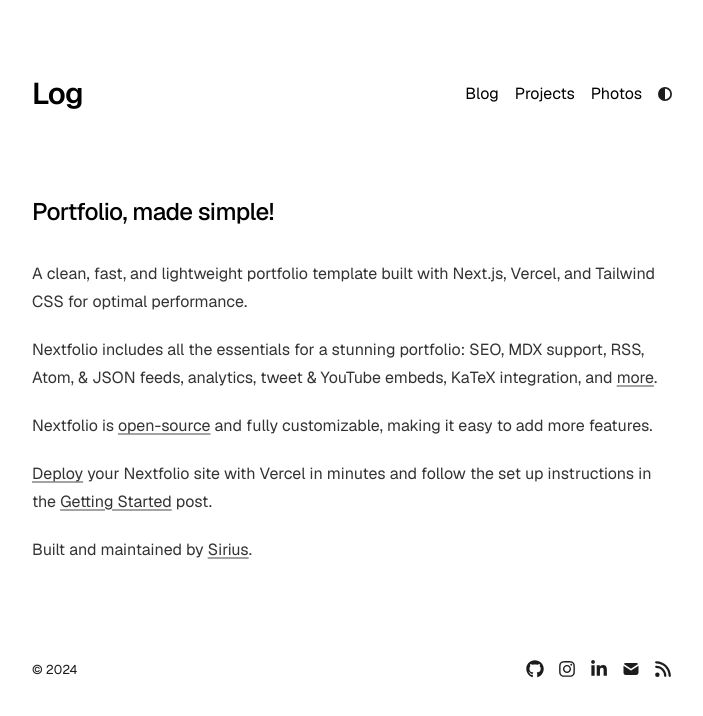
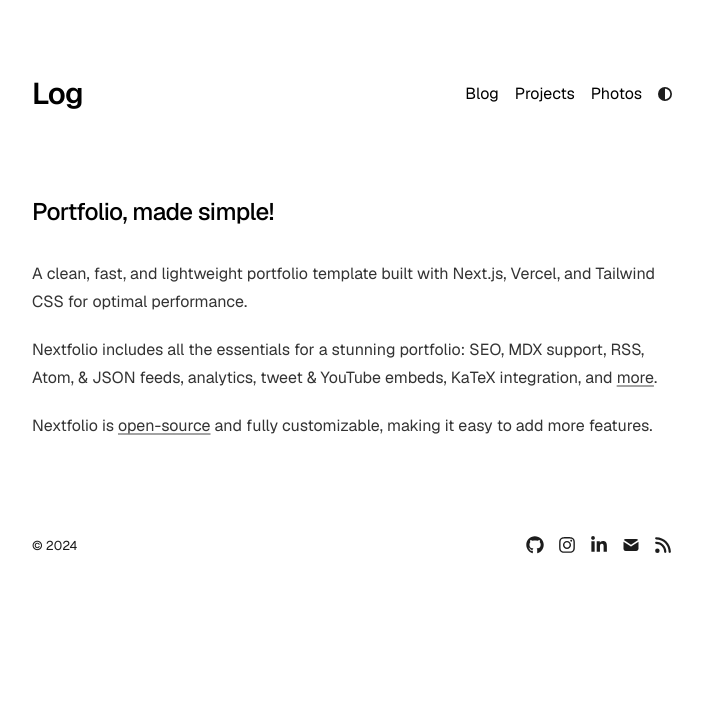
Before and after one commit to mpazaryna/blog02, a Next.js app: page / in a window 1280 px wide. Shown: the top 716 px of the page, without its empty margins (288-991 px from the left). Built offline with nearby package versions, Linux system fonts and the light colour scheme.

Commit message:
chore: remove some copy

```diff
--- a/app/page.tsx
+++ b/app/page.tsx
@@ -7,7 +7,6 @@
       <h1 className="mb-8 text-2xl font-medium tracking-tight">
         Portfolio, made simple!
       </h1>
-
       <div className="prose prose-neutral dark:prose-invert">
         <p>
           A clean, fast, and lightweight portfolio template built with Next.js,
@@ -32,24 +31,6 @@
           </a>{" "}
           and fully customizable, making it easy to add more features.
         </p>
-        <p>
-          <a
-            href="https://vercel.com/new/clone?repository-url=https%3A%2F%2Fgithub.com%2F1msirius%2FNextfolio"
-            target="_blank"
-          >
-            Deploy
-          </a>{" "}
-          your Nextfolio site with Vercel in minutes and follow the set up
-          instructions in the{" "}
-          <a href="/blog/getting-started">Getting Started</a> post.
-        </p>
-        <p>
-          Built and maintained by{" "}
-          <a href="https://imsirius.xyz/" target="_blank">
-            Sirius
-          </a>
-          .
-        </p>
       </div>
     </section>
   );
```
